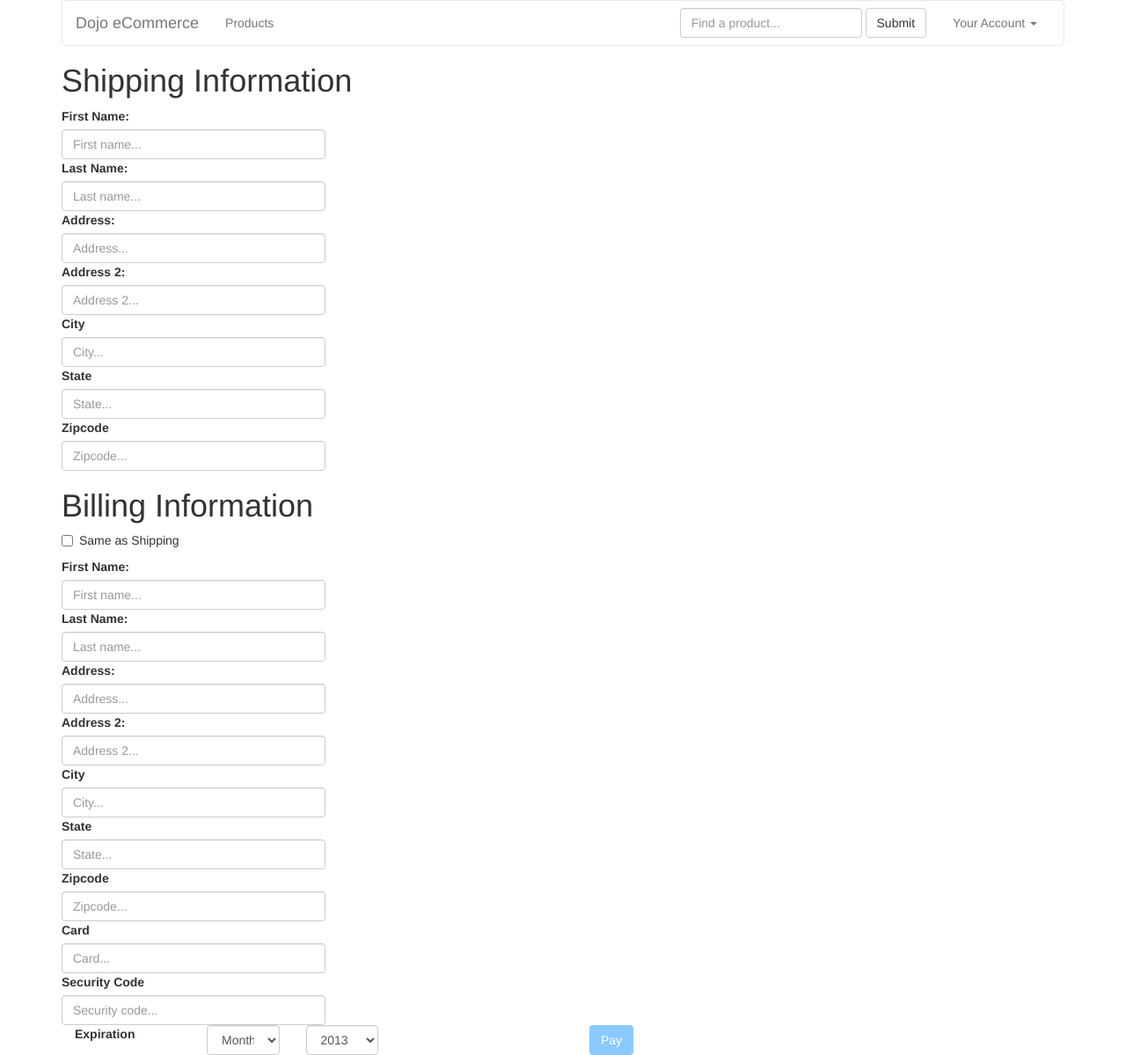
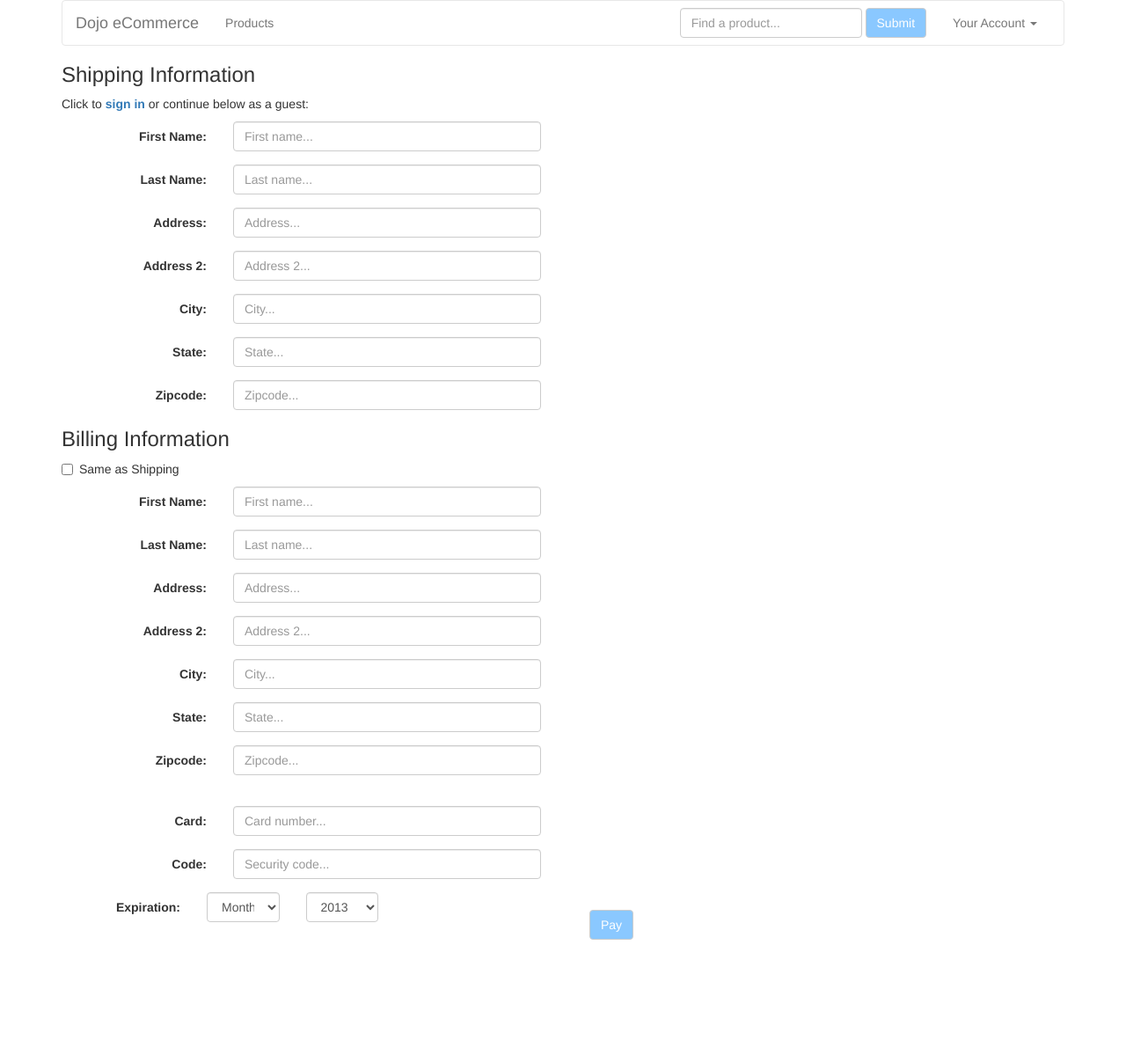
Before and after one commit to minhwebc/eCommerce, a CodeIgniter app: the page made by application/views/checkout.php in a window 1280 px wide. Shown: the whole page at 88% size. After the commit the page ends 1068 px from the top, so only its background shows below. Run offline with CodeIgniter, Linux system fonts and the light colour scheme; some libraries are stand-ins or nearby versions.

Commit message:
aligned checkout shipping/billing input fields

```diff
--- a/application/views/checkout.php
+++ b/application/views/checkout.php
@@ -13,15 +13,15 @@
                 border: 1px solid e7e7e7;
             }
 
-            .form-shipping, .form-billing{
-            	width: 300px;
+          .form-horizontal input {
+          	width: 350px;
           }
 
             .form-cc{
             	width: 600px;
             }
 
-            .btn-default1{
+            .btn-default{
             	background: #8AC8FF;
             	color: #ffffff;
 
@@ -45,85 +45,135 @@
 	<div class="container">
             <?php $this->load->view('partials/nav'); ?>
 
-		<h1> Shipping Information</h1>
-		<form>
-		  <div class="form-shipping">
-		    <label>First Name:</label>
-		    <input type="text" class="form-control" id="first_name" placeholder="First name...">
+		<h3> Shipping Information</h3>
+
+		<p>Click to <a href ="/users/signin"><b> sign in </b></a> or continue below as a guest: </p>
+
+		<form class="form-horizontal">
+		  <div class="form-group">
+		    <label for="firstname" class="col-sm-2 control-label">First Name:</label>
+		    <div class="col-sm-10">
+		      <input type="email" class="form-control" id="first_name" placeholder="First name...">
 		    </div>
-		  <div class="form-shipping">
-		    <label>Last Name:</label>
+		  </div>
+
+		  <div class="form-group">
+		    <label for="lastname" class="col-sm-2 control-label">Last Name:</label>
+		    <div class="col-sm-10">
 		      <input type="text" class="form-control" id="last_name" placeholder="Last name...">
 		    </div>
-		  <div class="form-shipping">
-		    <label>Address:</label>
+		  </div>
+
+		  <div class="form-group">
+		    <label for="address1" class="col-sm-2 control-label">Address:</label>
+		    <div class="col-sm-10">
 		      <input type="text" class="form-control" id="address" placeholder="Address...">
 		    </div>
-		  <div class="form-shipping">
-		    <label>Address 2:</label>
+		  </div>
+
+		  <div class="form-group">
+		    <label for="address2" class="col-sm-2 control-label">Address 2:</label>
+		    <div class="col-sm-10">
 		      <input type="text" class="form-control" id="address2" placeholder="Address 2...">
 		    </div>
-		  <div class="form-shipping">
-		    <label>City</label>
+		  </div>
+
+		  <div class="form-group">
+		    <label for="city1" class="col-sm-2 control-label">City:</label>
+		    <div class="col-sm-10">
 		      <input type="text" class="form-control" id="city" placeholder="City...">
 		    </div>
-		  <div class="form-shipping">
-		    <label>State</label>
+		  </div>
+
+		  <div class="form-group">
+		    <label for="state1" class="col-sm-2 control-label">State:</label>
+		    <div class="col-sm-10">
 		      <input type="text" class="form-control" id="state" placeholder="State...">
 		    </div>
-		  <div class="form-shipping">
-		    <label>Zipcode</label>
+		  </div>
+
+		  <div class="form-group">
+		    <label for="zipcode1" class="col-sm-2 control-label">Zipcode:</label>
+		    <div class="col-sm-10">
 		      <input type="text" class="form-control" id="zipcode" placeholder="Zipcode...">
 		    </div>
+		  </div>
+		</form>
 
+		<h3> Billing Information</h3>
 
-		    <h1> Billing Information</h1>
-		    <form>
 		<div class="checkbox">
 		    <label>
 		      <input type="checkbox" id="sameas" onclick="sameAsShipping()">
      		 Same as Shipping</label>
 		</div>
-		  <div class="form-billing">
-		    <label>First Name:</label>
-		    <input type="text" class="form-control" id="first_billing" placeholder="First name...">
+
+		<form class="form-horizontal">
+		  <div class="form-group">
+		    <label for="firstname_b" class="col-sm-2 control-label">First Name:</label>
+		    <div class="col-sm-10">
+		      <input type="email" class="form-control" id="first_billing" placeholder="First name...">
 		    </div>
-		  <div class="form-billing">
-		    <label>Last Name:</label>
+		  </div>
+
+		  <div class="form-group">
+		    <label for="lastname_b" class="col-sm-2 control-label">Last Name:</label>
+		    <div class="col-sm-10">
 		      <input type="text" class="form-control" id="last_billing" placeholder="Last name...">
 		    </div>
-		  <div class="form-billing">
-		    <label>Address:</label>
+		  </div>
+
+		  <div class="form-group">
+		    <label for="address1_b" class="col-sm-2 control-label">Address:</label>
+		    <div class="col-sm-10">
 		      <input type="text" class="form-control" id="address_billing" placeholder="Address...">
 		    </div>
-		  <div class="form-billing">
-		    <label>Address 2:</label>
+		  </div>
+
+		  <div class="form-group">
+		    <label for="address2_b" class="col-sm-2 control-label">Address 2:</label>
+		    <div class="col-sm-10">
 		      <input type="text" class="form-control" id="address2_billing" placeholder="Address 2...">
 		    </div>
-		  <div class="form-billing">
-		    <label>City</label>
+		  </div>
+
+		  <div class="form-group">
+		    <label for="city1_b" class="col-sm-2 control-label">City:</label>
+		    <div class="col-sm-10">
 		      <input type="text" class="form-control" id="city_billing" placeholder="City...">
 		    </div>
-		  <div class="form-billing">
-		    <label>State</label>
+		  </div>
+
+		  <div class="form-group">
+		    <label for="state1_b" class="col-sm-2 control-label">State:</label>
+		    <div class="col-sm-10">
 		      <input type="text" class="form-control" id="state_billing" placeholder="State...">
 		    </div>
-		  <div class="form-billing">
-		    <label>Zipcode</label>
-		    <input type="text" class="form-control" id="zipcode_billing" placeholder="Zipcode...">
 		  </div>
-		  <div class="form-billing">
-		    <label>Card</label>
-		    <input type="text" class="form-control" id="credit" placeholder="Card...">
+
+		  <div class="form-group">
+		    <label for="zipcode1_b" class="col-sm-2 control-label">Zipcode:</label>
+		    <div class="col-sm-10">
+		      <input type="text" class="form-control" id="zipcode_billing" placeholder="Zipcode..."><br>
 		    </div>
-		  <div class="form-billing">
-		    <label>Security Code</label>
-		    <input type="text" class="form-control" id="security_code" placeholder="Security code...">
 		  </div>
-		</form>
+
+		  <div class="form-group">
+		    <label for="card" class="col-sm-2 control-label">Card:</label>
+		    <div class="col-sm-10">
+		      <input type="text" class="form-control" id="card" placeholder="Card number...">
+		    </div>
+		  </div>
+
+		  <div class="form-group">
+		    <label for="code" class="col-sm-2 control-label">Code:</label>
+		    <div class="col-sm-10">
+		      <input type="text" class="form-control" id="code" placeholder="Security code...">
+		    </div>
+		  </div>
 
 		  <div class="form-cc">
-        <label class="col-sm-3 control-label" for="expiry-month">Expiration</label>
+        <label class="col-sm-3 control-label" for="expiry-month">Expiration:</label>
         <div class="col-sm-9">
           <div class="row">
             <div class="col-xs-3">
@@ -162,7 +212,7 @@
         </div>
       </div>
 
-		  <button type="submit" class="btn btn-default1">Pay</button>
+      <br><button type="submit" class="btn btn-default">Pay</button>
 	</form>
 	</div>
 </body>
```
Lines whose indentation alone changed are shown as unchanged.
